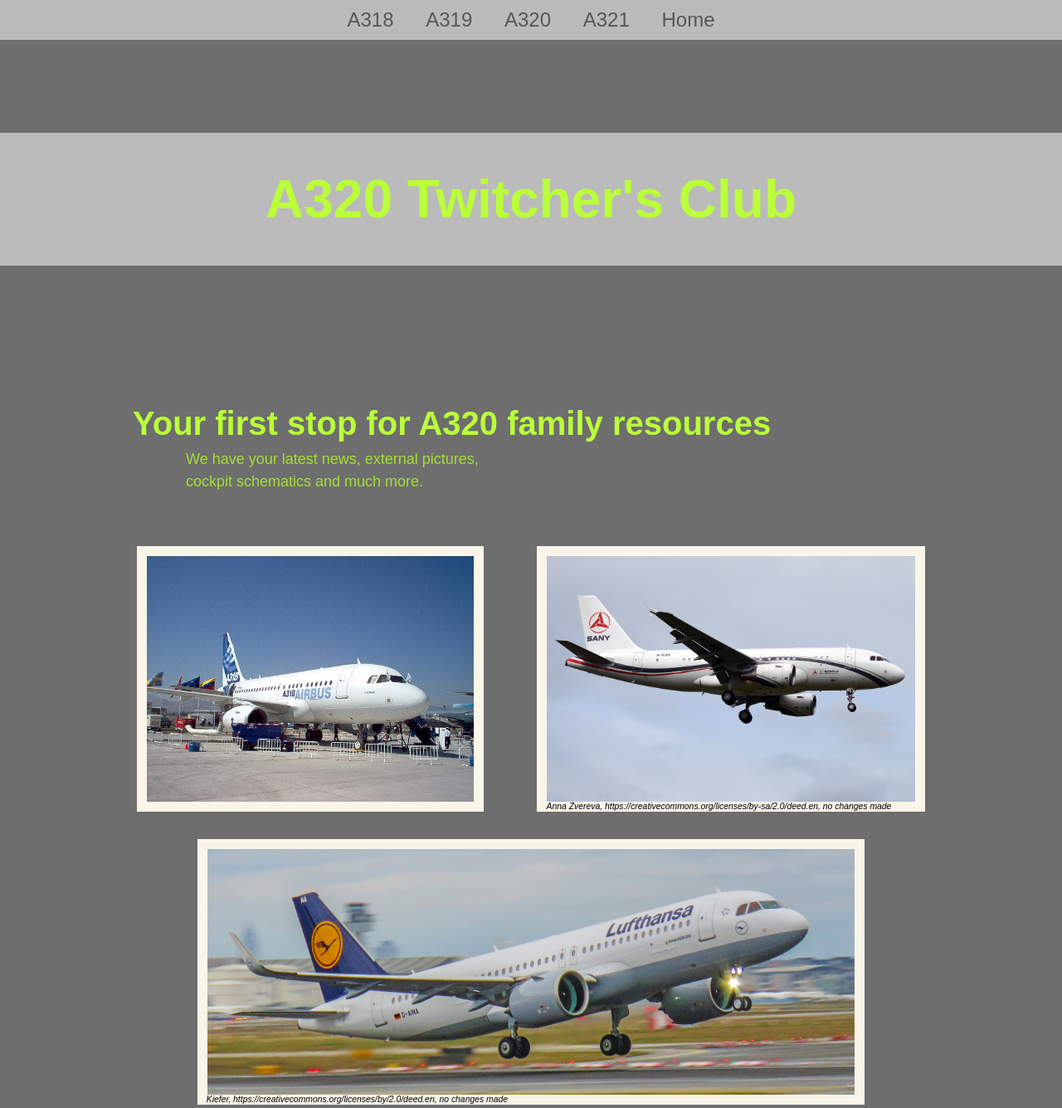
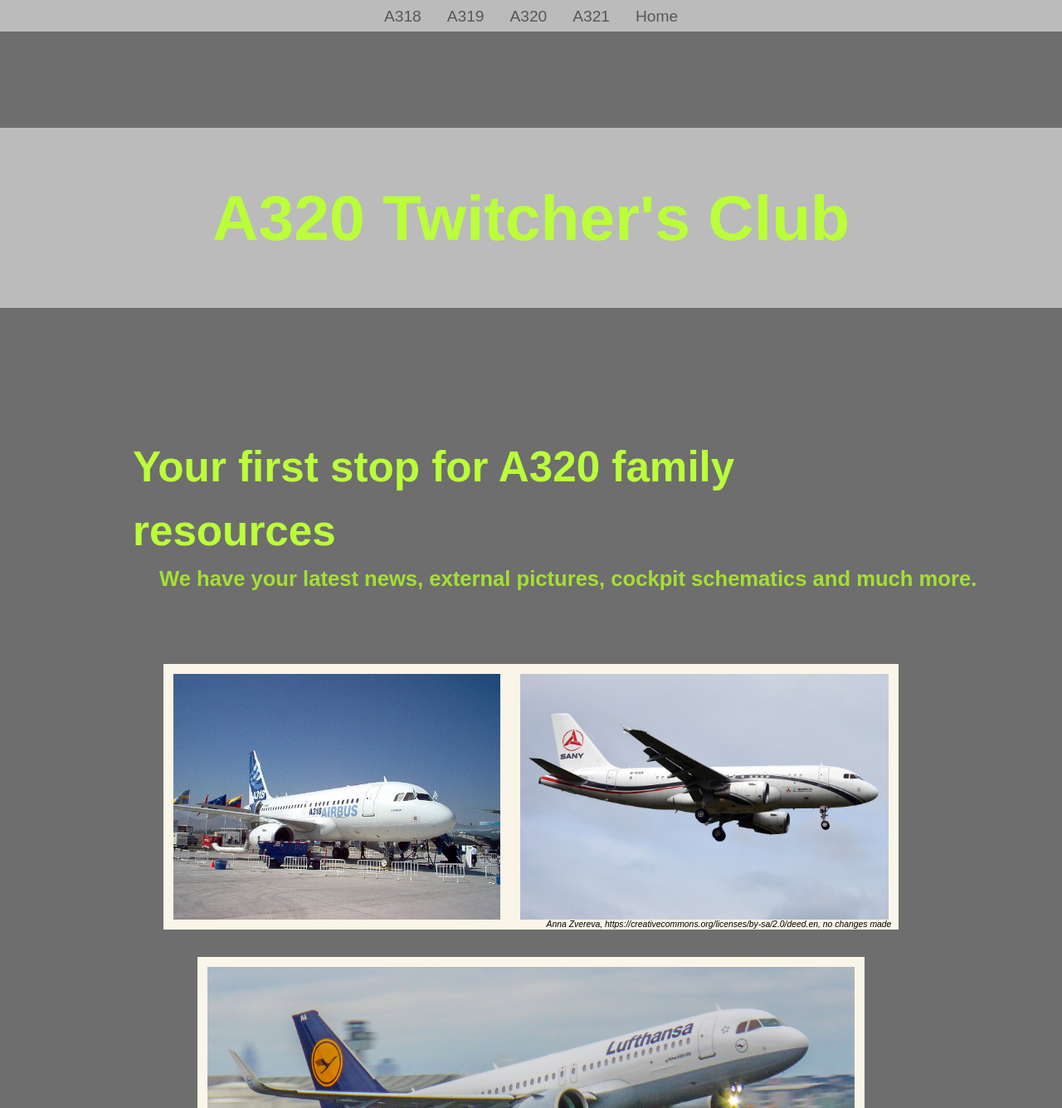
Before and after one commit to SoCentral2/clubGroup, a plain HTML site: page index.html in a window 1280 px wide. Shown: the top 1335 px of the page at 83% size. Drawn offline with Linux system fonts and the light colour scheme.

Commit message:
changed rems to vws and fixed rhs border problem on images

```diff
--- a/index.html
+++ b/index.html
@@ -25,11 +25,11 @@
         <section>
         <h1 class="mainHeader">A320 Twitcher's Club</h1>
         <h2 class="mainSubHeader">Your first stop for A320 family resources</h2>
-        <p class="mainText">We have your latest news, external pictures,<br> cockpit schematics and much more.</p>
+        <h2 class="mainText">We have your latest news, external pictures, cockpit schematics and much more.</h2>
         </section>
 
 <!-- Images below Heading text -->
-        <section>
+        <section class="outerContainer">
             <div class="familyFlexContainer">
                 <div class="img">
                     <!-- public domain -->
@@ -98,7 +98,7 @@
                     <p>RedledHexafunk, https://creativecommons.org/licenses/by-sa/4.0</p>
                 </div>
                 <div>
-                    <h2 class="bottomSubHeader">Zoom meetings weekly, in-person meets monthly, more information <a href="#">here</a></h2>
+                    <h2 class="bottomSubHeader">Zoom meetings weekly, in-person meets monthly, more information <a class="bottomLink" href="#">here.</a></h2>
                 </div>
             </div>
         </section>
--- a/resources/styles.css
+++ b/resources/styles.css
@@ -7,7 +7,7 @@
 /*General*/
 body {
     font-family: Arial, Helvetica, sans-serif;
-    font-size: 1.5rem;
+    font-size: 1.5vw;
     background-color: #6E6E6E;
     color: wheat;
 }
@@ -26,12 +26,12 @@
 
 .topnavText {
     text-align: center;
-    height: 3rem;
-    padding-top: .4rem; /*All elements get vertical padding*/
+    height: 3vw;
+    padding-top: .5vw; /*All elements get vertical padding*/
 }
 
 .topnavText a {
-    padding: 14px 16px;
+    padding: 0.4vw 1vw;
     text-decoration: none;
     color: #575757
 }
@@ -43,24 +43,24 @@
 }
 /*Heading text*/
 .mainHeader {
-    font-size: 4rem;
-    margin: 10rem 0;
-    padding: 2rem 0;
+    font-size: 6vw;
+    margin: 12vw 0;
+    padding: 4vw 0;
     color: #BAFF39;
     background-color: #bbbbbb;
     text-align: center;
 }
 
 .mainSubHeader {
-    font-size: 2.5rem;
-    margin-left: 2rem;
+    font-size: 4vw;
+    margin-left: 20vw;
     color: #BAFF39;
 }
 
 .mainText {
-    font-size: .75em;
-    margin-left: 14rem;
-    margin-bottom: 2rem;
+    font-size: 2vw;
+    margin-left: 15vw;
+    margin-bottom: 4vw;
     color: #a3e032;
 }
 
@@ -70,7 +70,7 @@
     /*flex-direction: row;
     flex-wrap: wrap;*/
     flex-flow: row wrap; /*this is the shorthand for the two above*/
-    margin: 1.5rem;
+    margin: 16px;
     overflow: hidden;
     justify-content: center;
 }
@@ -81,7 +81,7 @@
     box-sizing: border-box;
     background-color:  #FAF5E9;
     padding: 0.75rem;
-    margin: 2rem;
+    margin: 2rem 0;
 
 }
 
@@ -101,6 +101,7 @@
 
 .familyFlexContainer {
     margin-bottom: 8rem;
+
 }
 
 .familyFlexContainer .copyright {
@@ -109,11 +110,11 @@
     margin-left: 2.7rem;
     margin-top: -2.9rem;
     color: black;
-
 }
 
+/*Bottom image*/
 .bottomSubHeader {
-    font-size: 2.5rem;
+    font-size: 4vw;
     text-align: center;
     color: #BAFF39;
     margin: 2rem 0;
@@ -138,3 +139,8 @@
     text-align: center;
     margin-top: -1rem;
 }
+
+.bottomLink {
+    text-decoration: underline;
+    color: #a3e032 ;
+}
```
